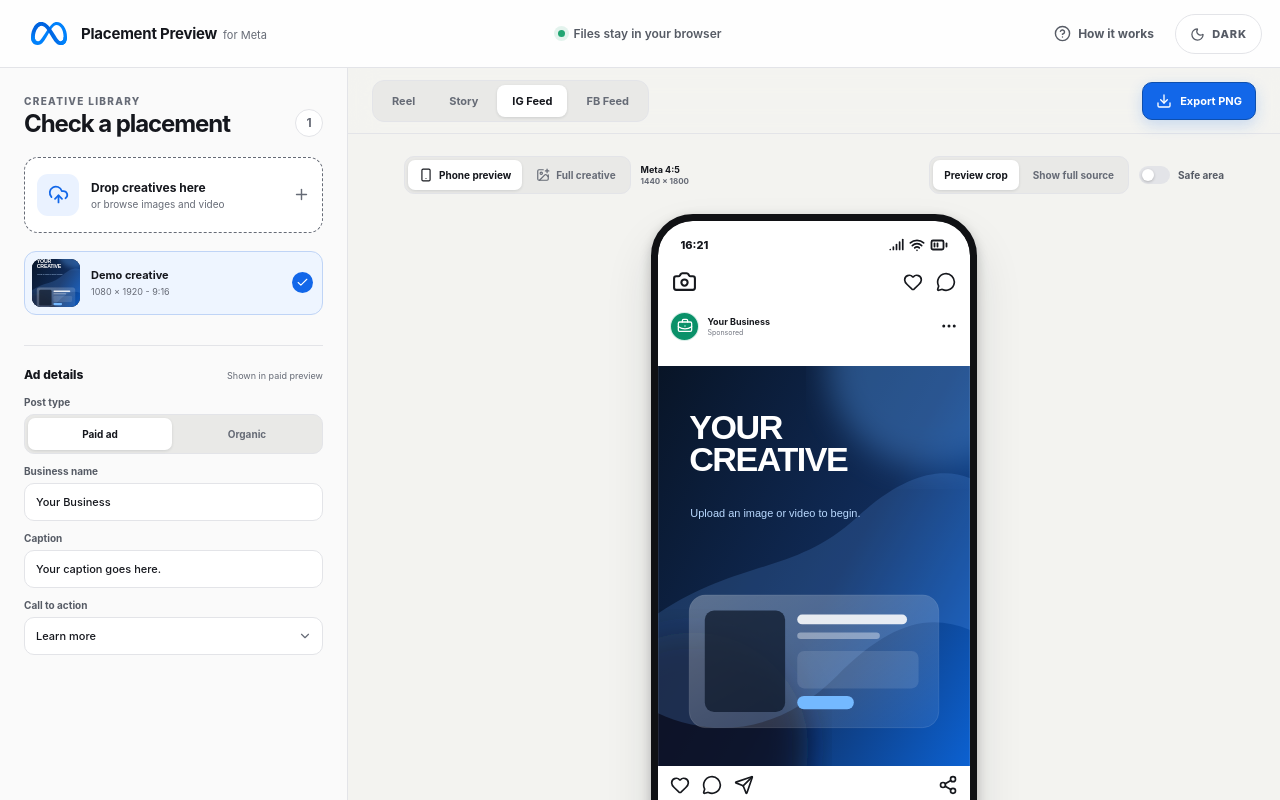
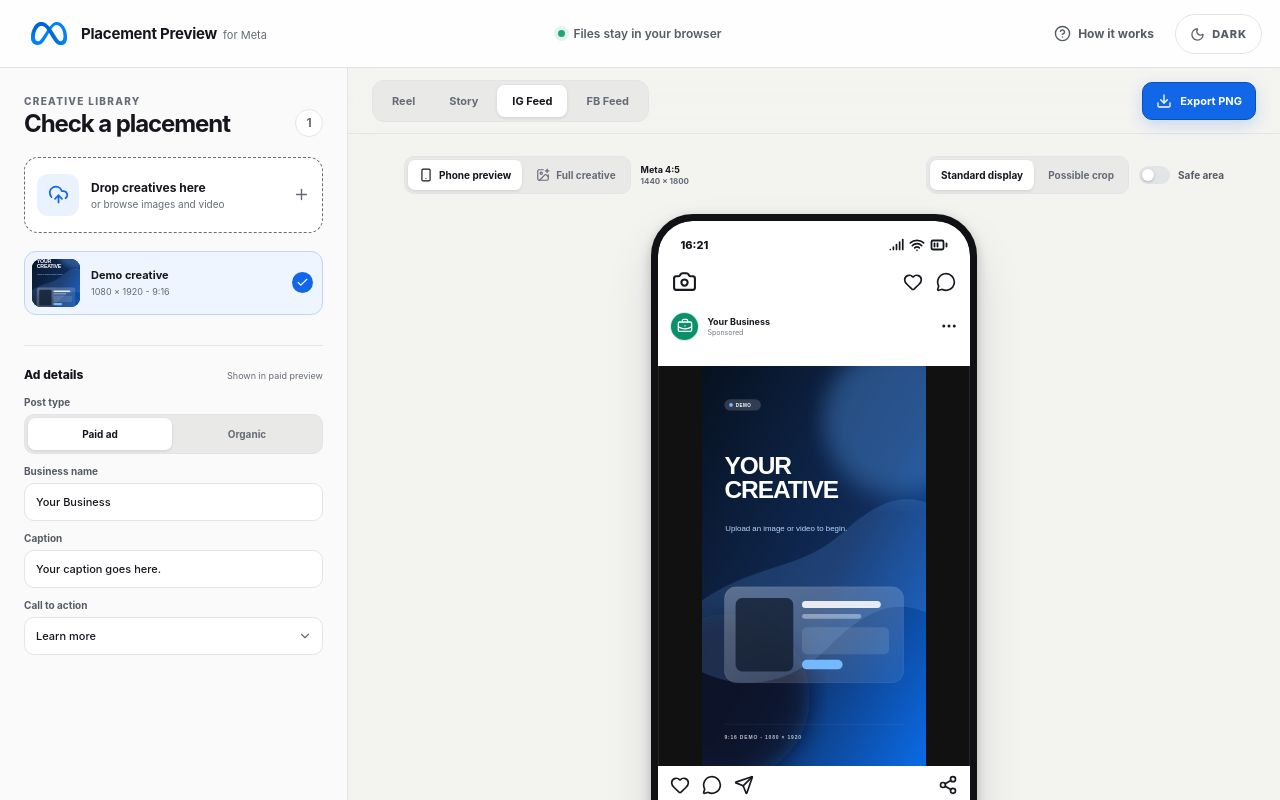
Before and after one commit to hain-uk/meta-placement-preview, a React (Vite) app: page / in a window 1280 px wide. Both pictures are taken after a click on the button "IG Feed". Shown: the top 800 px of the page. Built offline with nearby package versions, Linux system fonts and the light colour scheme.

Commit message:
Default off-ratio previews to standard display

```diff
--- a/src/App.tsx
+++ b/src/App.tsx
@@ -215,7 +215,7 @@
   const [selectedId, setSelectedId] = useState(SAMPLE.id);
   const [placementId, setPlacementId] = useState<PlacementId>('ig-reel');
   const [previewMode, setPreviewMode] = useState<PreviewMode>('phone');
-  const [fitMode, setFitMode] = useState<FitMode>('fill');
+  const [fitMode, setFitMode] = useState<FitMode>('fit');
   const [safeZone, setSafeZone] = useState(false);
   const [promoted, setPromoted] = useState(true);
   const [businessName, setBusinessName] = useState('Your Business');
@@ -252,7 +252,7 @@
     }
   }, [theme]);
 
-  useEffect(() => { setFitMode('fill'); }, [selectedId, placementId]);
+  useEffect(() => { setFitMode('fit'); }, [selectedId, placementId]);
 
   useEffect(() => () => { objectUrls.current.forEach((url) => URL.revokeObjectURL(url)); }, []);
 
@@ -269,15 +269,15 @@
         : { tone: 'good', title: `Ready in Meta's ${canvasSpec.label} canvas`, detail: `${canvasDetail} - no ratio adjustment.` };
     }
     if (fitMode === 'fit') {
-      return { tone: 'info', title: 'Full source diagnostic - not a delivery preview', detail: `${canvasDetail} - the whole upload is visible inside the target canvas, so empty bands show the unused area.${lowResolution ? ' Source resolution is also below the target.' : ''}` };
+      return { tone: 'info', title: `Standard preview keeps the full ${formatRatio(selected.width, selected.height)} source`, detail: `${canvasDetail} - fitted inside the placement without Advantage+ expansion or a simulated crop; empty bands show the unused canvas.${lowResolution ? ' Source resolution is also below the target.' : ''} Confirm the final paid preview in Ads Manager.` };
     }
 
     if (sourceRatio > canvasSpec.ratio) {
       const sideCrop = ((1 - canvasSpec.ratio / sourceRatio) / 2) * 100;
-      return { tone: 'warn', title: `Preview crop removes about ${sideCrop.toFixed(1)}% from each side`, detail: `${canvasDetail} - centre-crop simulation only; confirm the final paid crop in Ads Manager.${lowResolution ? ' Source resolution is also below the target.' : ''}` };
+      return { tone: 'warn', title: `Possible crop removes about ${sideCrop.toFixed(1)}% from each side`, detail: `${canvasDetail} - optional centre-crop simulation, not the standard preview.${lowResolution ? ' Source resolution is also below the target.' : ''} Confirm any placement crop in Ads Manager.` };
     }
     const verticalCrop = ((1 - sourceRatio / canvasSpec.ratio) / 2) * 100;
-    return { tone: 'warn', title: `Preview crop removes about ${verticalCrop.toFixed(1)}% from top and bottom`, detail: `${canvasDetail} - centre-crop simulation only; confirm the final paid crop in Ads Manager.${lowResolution ? ' Source resolution is also below the target.' : ''}` };
+    return { tone: 'warn', title: `Possible crop removes about ${verticalCrop.toFixed(1)}% from top and bottom`, detail: `${canvasDetail} - optional centre-crop simulation, not the standard preview.${lowResolution ? ' Source resolution is also below the target.' : ''} Confirm any placement crop in Ads Manager.` };
   }, [canvasSpec, fitMode, selected]);
 
   async function addFiles(files: File[]) {
@@ -405,7 +405,7 @@
                 <span className="canvas-spec"><strong>Meta {canvasSpec.label}</strong>{canvasSpec.width} × {canvasSpec.height}</span>
               </div>
               <div className="stage-control-group stage-control-group-right">
-                {ratioMismatch && <span className="button-toggle source-view-toggle" aria-label="Off-ratio creative preview"><button className={fitMode === 'fill' ? 'active' : ''} onClick={() => setFitMode('fill')} type="button">Preview crop</button><button className={fitMode === 'fit' ? 'active' : ''} onClick={() => setFitMode('fit')} type="button">Show full source</button></span>}
+                {ratioMismatch && <span className="button-toggle source-view-toggle" aria-label="Off-ratio display mode"><button className={fitMode === 'fit' ? 'active' : ''} onClick={() => setFitMode('fit')} type="button">Standard display</button><button className={fitMode === 'fill' ? 'active' : ''} onClick={() => setFitMode('fill')} type="button">Possible crop</button></span>}
                 <label className="safe-toggle"><input type="checkbox" checked={safeZone} onChange={(event) => setSafeZone(event.target.checked)} /><span /><em>Safe area</em></label>
               </div>
             </div>
@@ -427,7 +427,7 @@
         </section>
       </div>
 
-      <section className="explainer" id="how-it-works"><span className="eyebrow">What the preview means</span><h2>Every upload is checked inside Meta’s placement canvas.</h2><div className="explain-grid"><article><span>01</span><h3>Reels + Stories: 9:16</h3><p>Images and video use Meta’s 1440 × 2560 target canvas. Uploaded dimensions never change its shape.</p></article><article><span>02</span><h3>Feed adapts by media type</h3><p>Static Feed uses 4:5 at 1440 × 1800. Instagram Feed video uses Meta’s separate 9:16 at 1080 × 1920 target.</p></article><article><span>03</span><h3>Off-ratio uploads</h3><p>The placement view previews a centre crop. Show full source is a diagnostic only; confirm the final paid crop in Ads Manager.</p></article></div></section>
+      <section className="explainer" id="how-it-works"><span className="eyebrow">What the preview means</span><h2>Every upload is checked inside Meta’s placement canvas.</h2><div className="explain-grid"><article><span>01</span><h3>Reels + Stories: 9:16</h3><p>Images and video use Meta’s 1440 × 2560 target canvas. Uploaded dimensions never change its shape.</p></article><article><span>02</span><h3>Feed adapts by media type</h3><p>Static Feed uses 4:5 at 1440 × 1800. Instagram Feed video uses Meta’s separate 9:16 at 1080 × 1920 target.</p></article><article><span>03</span><h3>Off-ratio uploads</h3><p>Standard display keeps the whole source and shows unused canvas. Possible crop is optional and does not imply that Meta always zooms the creative.</p></article></div></section>
       <footer className="site-footer"><span>Unofficial tool - not affiliated with or endorsed by Meta.</span><span>Uploads stay in your browser.</span></footer>
     </main>
   );
```
Also changed, not shown: 2 other files (tests, documents, lock files or other folders).
